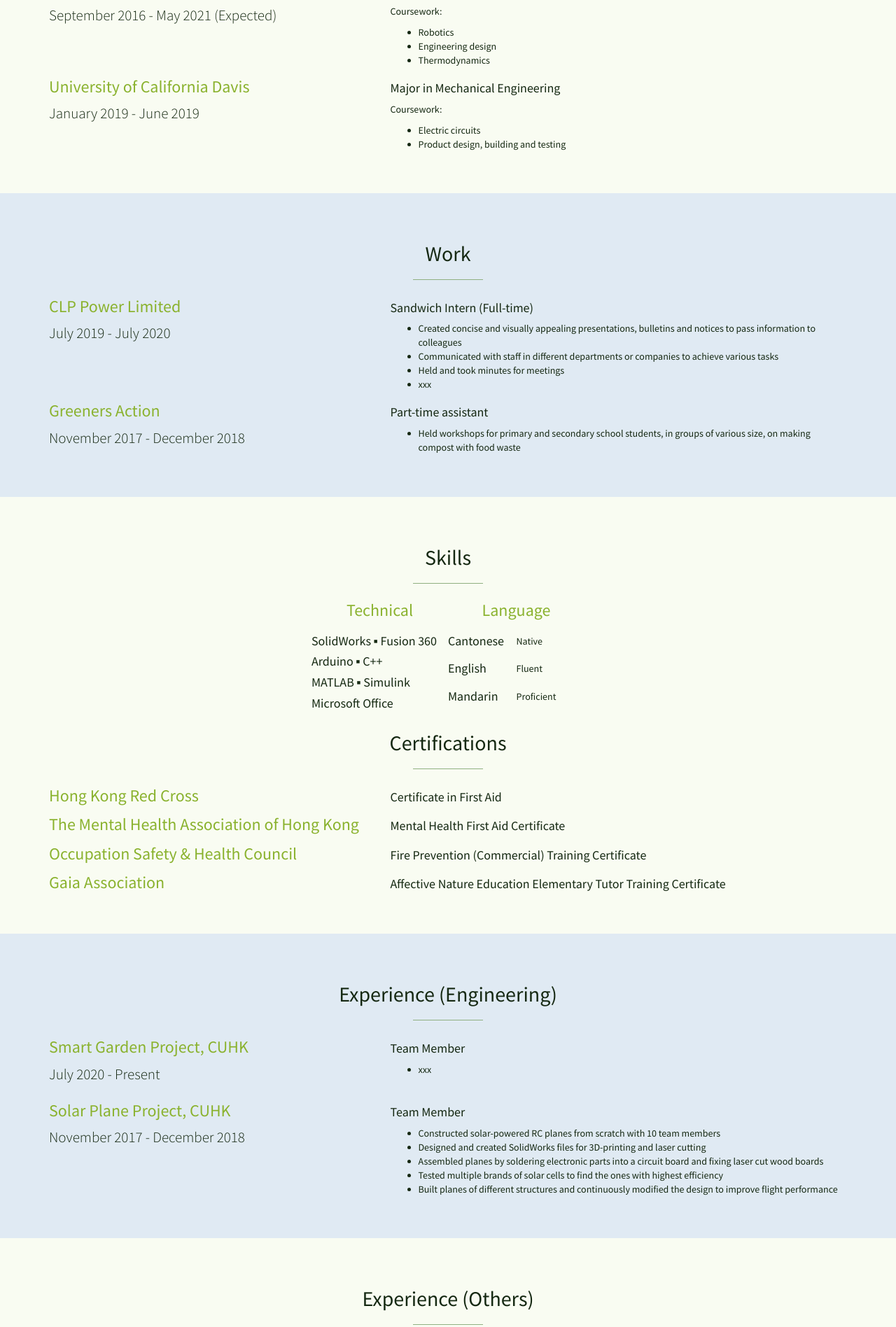
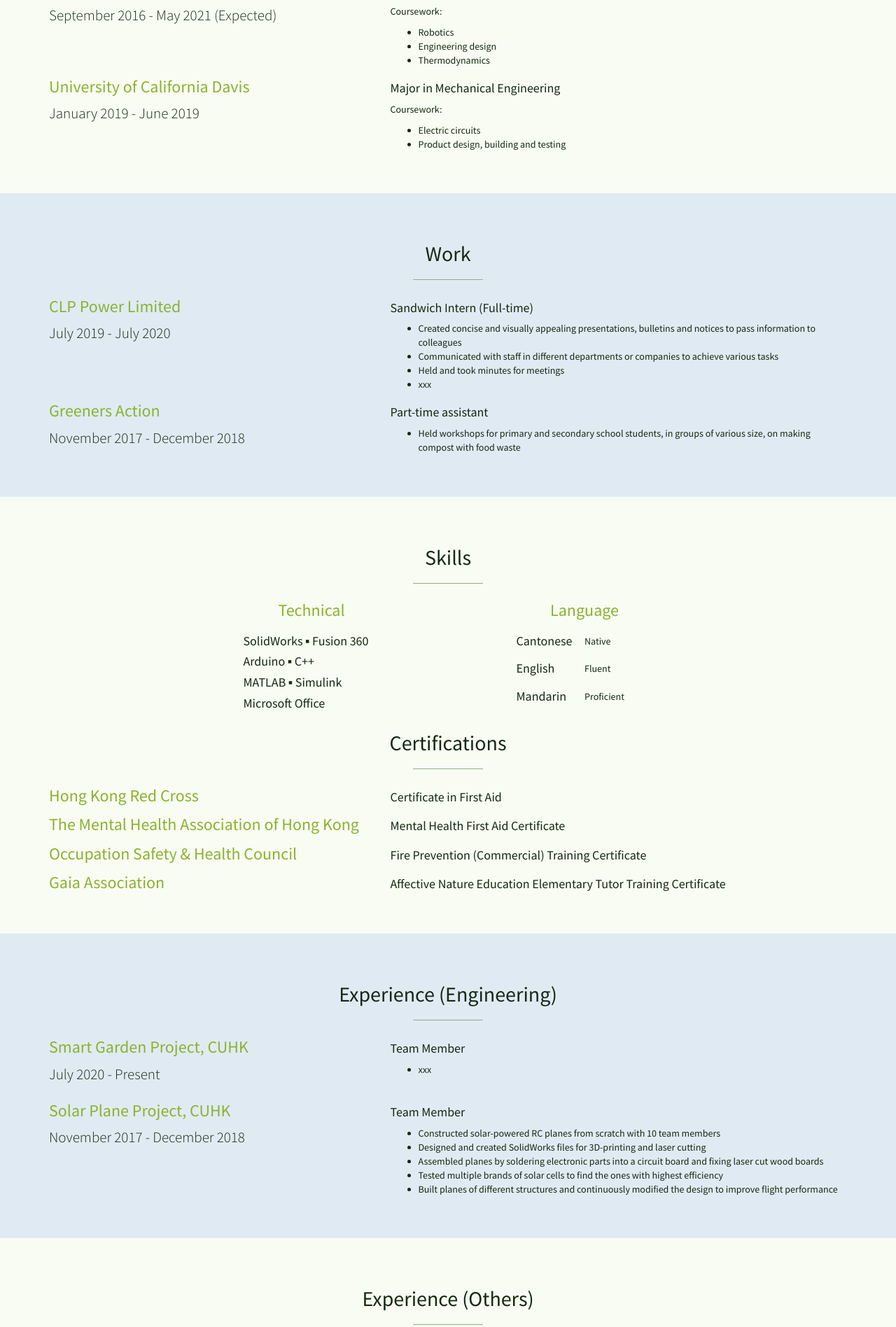
Before and after one commit to leelacceber/stylish-portfolio-jekyll-master, a Jekyll site: the page built from index.html, in a window 1280 px wide. Shown: the part 1078-2974 px from the top of the page at 70% size. Built offline with Jekyll 4.4.1, drawn with Linux system fonts in a browser that asks for light colours.

Commit message:
Update skills.html

```diff
--- a/_includes/skills.html
+++ b/_includes/skills.html
@@ -8,7 +8,7 @@
     </div>
 
     <div class="row">
-      <div class="col-xs-12 col-sm-2 col-sm-offset-4 text-center">
+      <div class="col-xs-12 col-sm-2 col-sm-offset-3 text-center">
         <h3>Technical</h3>
         <div class="row text-left">
             <h4>SolidWorks ▪ Fusion 360</h4>
@@ -17,7 +17,7 @@
             <h4>Microsoft Office</h4>
         </div>
       </div>
-      <div class="col-sm-2 text-center">
+      <div class="col-sm-2 col-sm-offset-2 text-center">
         <h3>Language</h3>
         <div class="row">
           <div class="col-xs-6 text-left">
```
